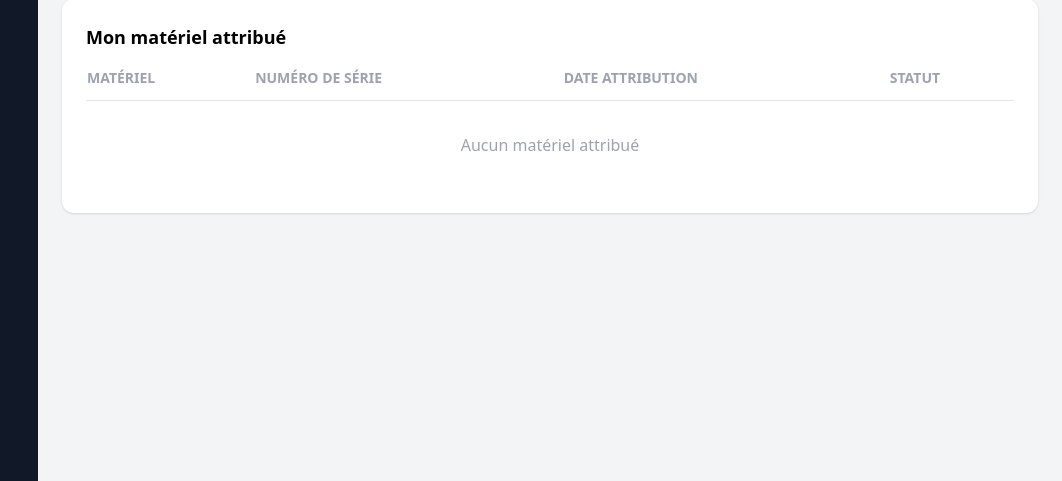
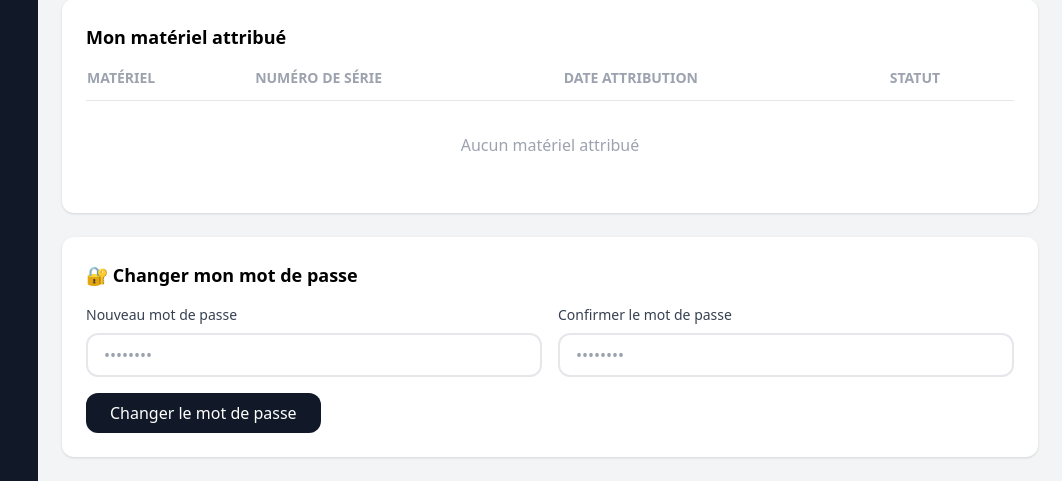
Before and after one commit to rayanetab/logikit, a Symfony app: template templates/profile/index.html.twig in a window 1280 px wide. Shown: the part 431-912 px from the top of the page, without its empty margins (218-1280 px from the left). Run offline with Twig, Linux system fonts and the light colour scheme; the template is opened without the code that fills it, so the values that code supplies are empty; some libraries are stand-ins or nearby versions.

Commit message:
Changement mot de passe profil + dashboard manager

```diff
--- a/templates/profile/index.html.twig
+++ b/templates/profile/index.html.twig
@@ -85,4 +85,33 @@
         </tbody>
     </table>
 </div>
+
+
+
+
+{# Changer mot de passe #}
+<div class="bg-white rounded-xl shadow p-6 mt-6">
+    <h2 class="text-lg font-bold mb-4">🔐 Changer mon mot de passe</h2>
+    <form method="POST" action="{{ path('app_profile_password') }}">
+        <div class="grid grid-cols-2 gap-4">
+            <div>
+                <label class="block text-sm font-medium text-gray-700 mb-2">Nouveau mot de passe</label>
+                <input type="password" name="new_password"
+                       class="w-full px-4 py-2 border-2 border-gray-200 rounded-xl focus:outline-none focus:border-gray-900"
+                       placeholder="••••••••">
+            </div>
+            <div>
+                <label class="block text-sm font-medium text-gray-700 mb-2">Confirmer le mot de passe</label>
+                <input type="password" name="confirm_password"
+                       class="w-full px-4 py-2 border-2 border-gray-200 rounded-xl focus:outline-none focus:border-gray-900"
+                       placeholder="••••••••">
+            </div>
+        </div>
+        <button type="submit" class="mt-4 bg-gray-900 text-white px-6 py-2 rounded-xl hover:bg-gray-700">
+            Changer le mot de passe
+        </button>
+    </form>
+</div>
+
+
 {% endblock %}
```
Also changed, not shown: src/Controller/ProfileController.php (+29 -1 lines).
